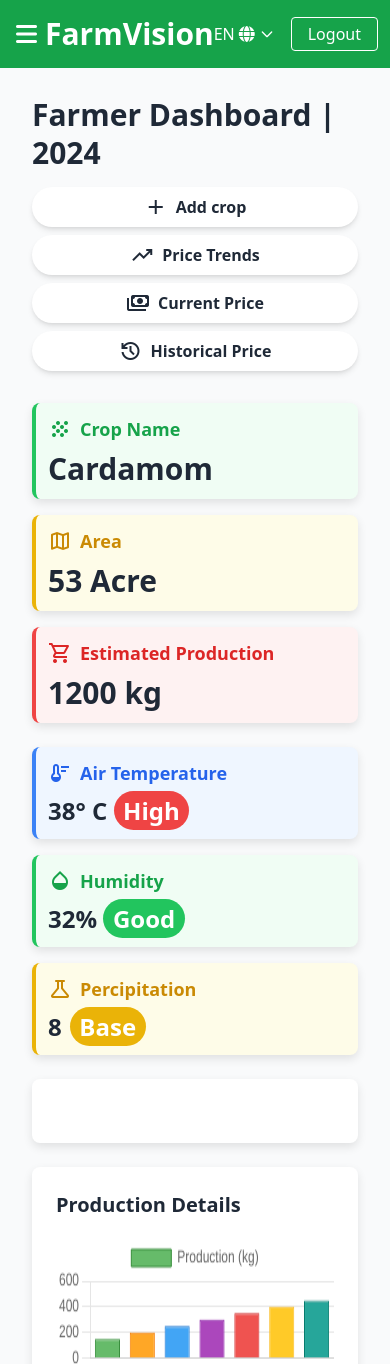
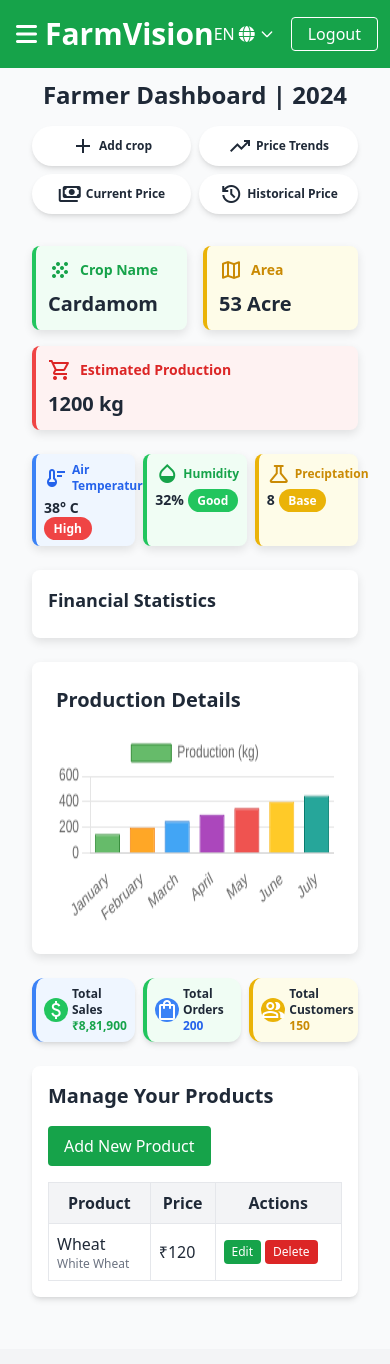
Before and after one commit to Chetansharma3182008/FarmVision, a plain HTML site: page dist/Farmerdashboard.html in a window 390 px wide. Shown: the top 1364 px of the page. Drawn offline with nearby package versions, Linux system fonts and the light colour scheme.

Commit message:
make responsive

```diff
--- a/dist/Farmerdashboard.html
+++ b/dist/Farmerdashboard.html
@@ -250,89 +250,81 @@
 
 
         <!-- Main Content -->
-        <main id="main-content" class="flex-1 bg-gray-50 p-8 lg:ml-64 mt-16">
+        <main id="main-content" class="flex-1 bg-gray-50 p-8 lg:ml-64 mt-12">
 
             <div class="flex flex-col md:flex-row justify-between items-center mb-8 space-y-4 md:space-y-0">
                 <!-- Heading -->
-                <div class="text-left">
-                    <h1 class="text-3xl font-bold text-gray-00 leading-tight">
+                <div class="text-center md:text-left w-full md:w-auto">
+                    <h1 class="text-2xl md:text-3xl font-bold text-gray-800 leading-tight whitespace-nowrap">
                         Farmer Dashboard | 2024
                     </h1>
                 </div>
 
                 <!-- Buttons Container -->
-                <div class="flex flex-wrap justify-center md:justify-end space-x-0 space-y-2 md:space-x-4 md:space-y-0 text-center">
+                <div class="grid grid-cols-2 gap-2 sm:flex sm:flex-row sm:justify-end sm:space-x-4 text-center w-full md:w-auto">
                     <!-- Button 1 -->
-                    <button class="flex items-center justify-center bg-white text-gray-800 font-semibold py-2 px-5 rounded-full shadow-md hover:bg-gray-100 hover:shadow-lg transition-all duration-300 ease-in-out w-full md:w-auto">
-                        <span class="material-symbols-outlined mr-2">add</span>
+                    <button class="flex items-center justify-center bg-white text-gray-800 font-semibold py-2 px-2 sm:px-5 rounded-full shadow-md hover:bg-gray-100 hover:shadow-lg transition-all duration-300 ease-in-out text-xs sm:text-sm">
+                        <span class="material-symbols-outlined mr-1 sm:mr-2 text-sm">add</span>
                         Add crop
                     </button>
                     <!-- Button 2 -->
-                    <button class="flex items-center justify-center bg-white text-gray-800 font-semibold py-2 px-5 rounded-full shadow-md hover:bg-gray-100 hover:shadow-lg transition-all duration-300 ease-in-out w-full md:w-auto">
-                        <span class="material-symbols-outlined mr-2">trending_up</span>
+                    <button class="flex items-center justify-center bg-white text-gray-800 font-semibold py-2 px-2 sm:px-5 rounded-full shadow-md hover:bg-gray-100 hover:shadow-lg transition-all duration-300 ease-in-out text-xs sm:text-sm">
+                        <span class="material-symbols-outlined mr-1 sm:mr-2 text-sm">trending_up</span>
                         Price Trends
                     </button>
                     <!-- Button 3 -->
-                    <button class="flex items-center justify-center bg-white text-gray-800 font-semibold py-2 px-5 rounded-full shadow-md hover:bg-gray-100 hover:shadow-lg transition-all duration-300 ease-in-out w-full md:w-auto">
-                        <span class="material-symbols-outlined mr-2">payments</span>
+                    <button class="flex items-center justify-center bg-white text-gray-800 font-semibold py-2 px-2 sm:px-5 rounded-full shadow-md hover:bg-gray-100 hover:shadow-lg transition-all duration-300 ease-in-out text-xs sm:text-sm">
+                        <span class="material-symbols-outlined mr-1 sm:mr-2 text-sm">payments</span>
                         Current Price
                     </button>
                     <!-- Button 4 -->
-                    <button class="flex items-center justify-center bg-white text-gray-800 font-semibold py-2 px-5 rounded-full shadow-md hover:bg-gray-100 hover:shadow-lg transition-all duration-300 ease-in-out w-full md:w-auto">
-                        <span class="material-symbols-outlined mr-2">history</span>
+                    <button class="flex items-center justify-center bg-white text-gray-800 font-semibold py-2 px-2 sm:px-5 rounded-full shadow-md hover:bg-gray-100 hover:shadow-lg transition-all duration-300 ease-in-out text-xs sm:text-sm">
+                        <span class="material-symbols-outlined mr-1 sm:mr-2 text-sm">history</span>
                         Historical Price
                     </button>
                 </div>
-
-
             </div>
 
 
-
             <!-- Top Section: Cards -->
-            <div class="grid grid-cols-1 md:grid-cols-3 gap-4 mb-6">
-                <div class="p-3 bg-green-50 border-l:4 border-green:500 rounded-lg premium-shadow border-l-4 border-green-500 hover:shadow-lg transition">
-                    <h6 class="text-lg font-semibold text-green-600 flex items-center"><span class="material-symbols-outlined mr-2">grain</span> Crop Name</h6>
-                    <p class="text-3xl font-bold mt-2 text-gray-800">Cardamom</p>
+            <div class="grid grid-cols-2 sm:grid-cols-3 gap-4 mb-6">
+                <div class="p-3 bg-green-50 border-l-4 border-green-500 rounded-lg premium-shadow hover:shadow-lg transition">
+                    <h6 class="text-sm sm:text-lg font-semibold text-green-600 flex items-center"><span class="material-symbols-outlined mr-2">grain</span> Crop Name</h6>
+                    <p class="text-xl sm:text-3xl font-bold mt-2 text-gray-800">Cardamom</p>
                 </div>
-                <div class="p-3 bg-yellow-50 border-l:4 border-yellow:500 rounded-lg premium-shadow border-l-4 border-yellow-500 hover:shadow-lg transition">
-                    <h6 class="text-lg font-semibold text-yellow-600 flex items-center"><span class="material-symbols-outlined mr-2">map</span> Area</h6>
-                    <p class="text-3xl font-bold mt-2 text-gray-800">53 Acre</p>
+                <div class="p-3 bg-yellow-50 border-l-4 border-yellow-500 rounded-lg premium-shadow hover:shadow-lg transition">
+                    <h6 class="text-sm sm:text-lg font-semibold text-yellow-600 flex items-center"><span class="material-symbols-outlined mr-2">map</span> Area</h6>
+                    <p class="text-xl sm:text-3xl font-bold mt-2 text-gray-800">53 Acre</p>
                 </div>
-                <div class="p-3  bg-red-50 border-l:4 border-red:500 rounded-lg premium-shadow border-l-4 border-red-500 hover:shadow-lg transition">
-                    <h6 class="text-lg font-semibold text-red-600 flex items-center"><span class="material-symbols-outlined mr-2">shopping_cart</span>Estimated Production</h6>
-                    <p class="text-3xl font-bold mt-2 text-gray-800">1200 kg</p>
+                <div class="col-span-2 sm:col-span-1 p-3 bg-red-50 border-l-4 border-red-500 rounded-lg premium-shadow hover:shadow-lg transition">
+                    <h6 class="text-sm sm:text-lg font-semibold text-red-600 flex items-center"><span class="material-symbols-outlined mr-2">shopping_cart</span>Estimated Production</h6>
+                    <p class="text-xl sm:text-3xl font-bold mt-2 text-gray-800">1200 kg</p>
                 </div>
             </div>
 
           <!-- Environmental Parameters & Financial Statistics -->
+
             <div class="flex flex-col lg:flex-row gap-6 mb-6">
                 <!-- Environmental Parameters -->
-                <div class="grid grid-cols-1 gap-4 lg:w-1/3">
-                    <div class="p-3 bg-blue-50 border-l-4 border-blue-500 rounded-lg premium-shadow border-l:4 border-blue:500 hover:shadow-lg transition">
-                        <h6 class="text-lg font-semibold text-blue-600 flex items-center"><span class="material-symbols-outlined mr-2">thermostat</span> Air Temperature</h6>
-                        <p class="text-2xl font-bold mt-2 text-gray-800">38° C <span class="badge-premium bg-red-500 text-white">High</span></p>
+                <div class="grid grid-cols-3 lg:grid-cols-1 gap-2 lg:gap-4 lg:w-1/4">
+                    <div class="p-2 lg:p-3 bg-blue-50 border-l-4 border-blue-500 rounded-lg premium-shadow hover:shadow-lg transition">
+                        <h6 class="text-xs lg:text-lg font-semibold text-blue-600 flex items-center"><span class="material-symbols-outlined mr-1 lg:mr-2">thermostat</span> Air Temperature</h6>
+                        <p class="text-sm lg:text-2xl font-bold mt-1 lg:mt-2 text-gray-800">38° C <span class="badge-premium bg-red-500 text-white text-xs">High</span></p>
                     </div>
-                    <div class="p-3 bg-green-50 border-l-4 border-green-500 rounded-lg premium-shadow border-l:4 border-green:500 hover:shadow-lg transition">
-                        <h6 class="text-lg font-semibold text-green-600 flex items-center"><span class="material-symbols-outlined mr-2">opacity</span>Humidity</h6>
-                        <p class="text-2xl font-bold mt-2 text-gray-800">32% <span class="badge-premium bg-green-500 text-white">Good</span></p>
+                    <div class="p-2 lg:p-3 bg-green-50 border-l-4 border-green-500 rounded-lg premium-shadow hover:shadow-lg transition">
+                        <h6 class="text-xs lg:text-lg font-semibold text-green-600 flex items-center"><span class="material-symbols-outlined mr-1 lg:mr-2">opacity</span>Humidity</h6>
+                        <p class="text-sm lg:text-2xl font-bold mt-1 lg:mt-2 text-gray-800">32% <span class="badge-premium bg-green-500 text-white text-xs">Good</span></p>
                     </div>
-                    <div class="p-3 bg-yellow-50 border-l:4 border-yellow:500 rounded-lg premium-shadow border-l-4 border-yellow-500 hover:shadow-lg transition">
-                        <h6 class="text-lg font-semibold text-yellow-600 flex items-center"><span class="material-symbols-outlined mr-2">science</span>Percipitation</h6>
-                        <p class="text-2xl font-bold mt-2 text-gray-800">8<span class="badge-premium bg-yellow-500 text-white ml-2">Base</span></p>
+                    <div class="p-2 lg:p-3 bg-yellow-50 border-l-4 border-yellow-500 rounded-lg premium-shadow hover:shadow-lg transition">
+                        <h6 class="text-xs lg:text-lg font-semibold text-yellow-600 flex items-center"><span class="material-symbols-outlined mr-1 lg:mr-2">science</span>Preciptation</h6>
+                        <p class="text-sm lg:text-2xl font-bold mt-1 lg:mt-2 text-gray-800">8<span class="badge-premium bg-yellow-500 text-white text-xs ml-1">Base</span></p>
                     </div>
                 </div>
 
-
                 <!-- Financial Statistics -->
-            <div class="lg:w-2/3 p-6 bg-white rounded-lg premium-shadow hover:shadow-lg transition">
-
-                <div class="flex flex-col md:flex-row items-center">
-                    <div class="w-full md:w-1/3 flex justify-center items-center mb-4 md:mb-0">
-
-
-                    </div>
-                </div>
+                <div class="lg:w-3/4 p-4 lg:p-6 bg-white rounded-lg premium-shadow hover:shadow-lg transition">
+                    <h3 class="text-lg lg:text-xl font-semibold mb-2 lg:mb-4">Financial Statistics</h3>
+                    <!-- Add your financial statistics content here -->
                 </div>
             </div>
 
@@ -347,34 +339,34 @@
                 </div>
 
                 <!-- Cards Section (Right Column) -->
-                <div class="flex flex-col gap-2 w-full lg:w-1/2"> <!-- Reduced gap for more compact spacing -->
-                    <div class="bg-blue-50 border-l-4 border-blue-500 rounded-xl shadow-md p-4 flex items-center text-left transition transform hover:shadow-xl hover:scale-105">
-                        <div class="icon bg-green-500 text-white rounded-full w-10 h-13 flex items-center justify-center mr-3"> <!-- Reduced icon size and margin -->
-                            <span class="material-symbols-outlined text-2xl">attach_money</span>
+                <div class="flex flex-row lg:flex-col gap-2 w-full lg:w-1/2">
+                    <div class="w-1/3 lg:w-full bg-blue-50 border-l-4 border-blue-500 rounded-xl shadow-md p-2 lg:p-4 flex items-center text-left transition transform hover:shadow-xl hover:scale-105">
+                        <div class="icon bg-green-500 text-white rounded-full w-6 h-6 lg:w-10 lg:h-10 flex items-center justify-center mr-1 lg:mr-3">
+                            <span class="material-symbols-outlined text-sm lg:text-2xl">attach_money</span>
                         </div>
                         <div>
-                            <h3 class="text-base font-semibold">Total Sales</h3> <!-- Adjusted text size -->
-                            <p class="text-xl text-green-600 font-bold">₹8,81,900</p>
+                            <h3 class="text-xs lg:text-base font-semibold">Total Sales</h3>
+                            <p class="text-xs lg:text-xl text-green-600 font-bold">₹8,81,900</p>
                         </div>
                     </div>
 
-                    <div class="card bg-green-50 border-l-4 border-green-500  rounded-xl shadow-md p-4 flex items-center text-left transition transform hover:shadow-xl hover:scale-105">
-                        <div class="icon bg-blue-500 text-white rounded-full w-10 h-10 flex items-center justify-center mr-3">
-                            <span class="material-symbols-outlined text-2xl">shopping_bag</span>
+                    <div class="w-1/3 lg:w-full bg-green-50 border-l-4 border-green-500 rounded-xl shadow-md p-2 lg:p-4 flex items-center text-left transition transform hover:shadow-xl hover:scale-105">
+                        <div class="icon bg-blue-500 text-white rounded-full w-6 h-6 lg:w-10 lg:h-10 flex items-center justify-center mr-1 lg:mr-3">
+                            <span class="material-symbols-outlined text-sm lg:text-2xl">shopping_bag</span>
                         </div>
                         <div>
-                            <h3 class="text-base font-semibold">Total Orders</h3>
-                            <p class="text-xl text-blue-600 font-bold">200</p>
+                            <h3 class="text-xs lg:text-base font-semibold">Total Orders</h3>
+                            <p class="text-xs lg:text-xl text-blue-600 font-bold">200</p>
                         </div>
                     </div>
 
-                    <div class="card bg-yellow-50 border-l-4 border-yellow-500 rounded-xl shadow-md p-4 flex items-center text-left transition transform hover:shadow-xl hover:scale-105">
-                        <div class="icon bg-yellow-500 text-white rounded-full w-10 h-10 flex items-center justify-center mr-3">
-                            <span class="material-symbols-outlined text-2xl">people</span>
+                    <div class="w-1/3 lg:w-full bg-yellow-50 border-l-4 border-yellow-500 rounded-xl shadow-md p-2 lg:p-4 flex items-center text-left transition transform hover:shadow-xl hover:scale-105">
+                        <div class="icon bg-yellow-500 text-white rounded-full w-6 h-6 lg:w-10 lg:h-10 flex items-center justify-center mr-1 lg:mr-3">
+                            <span class="material-symbols-outlined text-sm lg:text-2xl">people</span>
                         </div>
                         <div>
-                            <h3 class="text-base font-semibold">Total Customers</h3>
-                            <p class="text-xl text-yellow-600 font-bold">150</p>
+                            <h3 class="text-xs lg:text-base font-semibold">Total Customers</h3>
+                            <p class="text-xs lg:text-xl text-yellow-600 font-bold">150</p>
                         </div>
                     </div>
                 </div>
@@ -383,31 +375,35 @@
         <!-- ... existing code ... -->
 
         <section class="sales-trends mb-5">
-
             <!-- Product Management -->
             <div class="bg-white rounded-lg shadow-md p-4">
                 <h3 class="text-xl font-semibold mb-4">Manage Your Products</h3>
                 <a href="#" id="addProductBtn" class="btn bg-green-600 text-white py-2 px-4 rounded mb-4 inline-block hover:bg-green-700">Add New Product</a>
                 <div class="overflow-x-auto">
                     <table class="w-full border-collapse">
-                    <thead>
-                        <tr class="bg-gray-100">
+                        <thead class="bg-gray-100">
+                            <tr>
                                 <th class="p-2 border">Product</th>
-                            <th class="p-2 border">Category</th>
+                                <th class="p-2 border hidden sm:table-cell">Category</th>
                                 <th class="p-2 border">Price</th>
-                            <th class="p-2 border">Stock (Quintal)</th>
+                                <th class="p-2 border hidden sm:table-cell">Stock</th>
                                 <th class="p-2 border">Actions</th>
                             </tr>
                         </thead>
                         <tbody>
                             <tr>
-                            <td class="p-2 border">Wheat</td>
-                            <td class="p-2 border">White Wheat</td>
+                                <td class="p-2 border">
+                                    <div>Wheat</div>
+                                    <div class="text-xs text-gray-500 sm:hidden">White Wheat</div>
+                                </td>
+                                <td class="p-2 border hidden sm:table-cell">White Wheat</td>
                                 <td class="p-2 border">₹120</td>
-                            <td class="p-2 border">50</td>
+                                <td class="p-2 border hidden sm:table-cell">50 Q</td>
                                 <td class="p-2 border">
-                                <a href="#" class="btn bg-green-600 text-white py-1 px-2 rounded hover:bg-green-700">Edit</a>
-                                <a href="#" class="btn bg-red-600 text-white py-1 px-2 rounded hover:bg-red-700">Delete</a>
+                                    <div class="flex space-x-1">
+                                        <button class="btn bg-green-600 text-white py-1 px-2 rounded text-xs hover:bg-green-700">Edit</button>
+                                        <button class="btn bg-red-600 text-white py-1 px-2 rounded text-xs hover:bg-red-700">Delete</button>
+                                    </div>
                                 </td>
                             </tr>
                             <!-- Add more rows as needed -->
```
Also changed, not shown: dist/style.css. Lines whose indentation alone changed are shown as unchanged.
